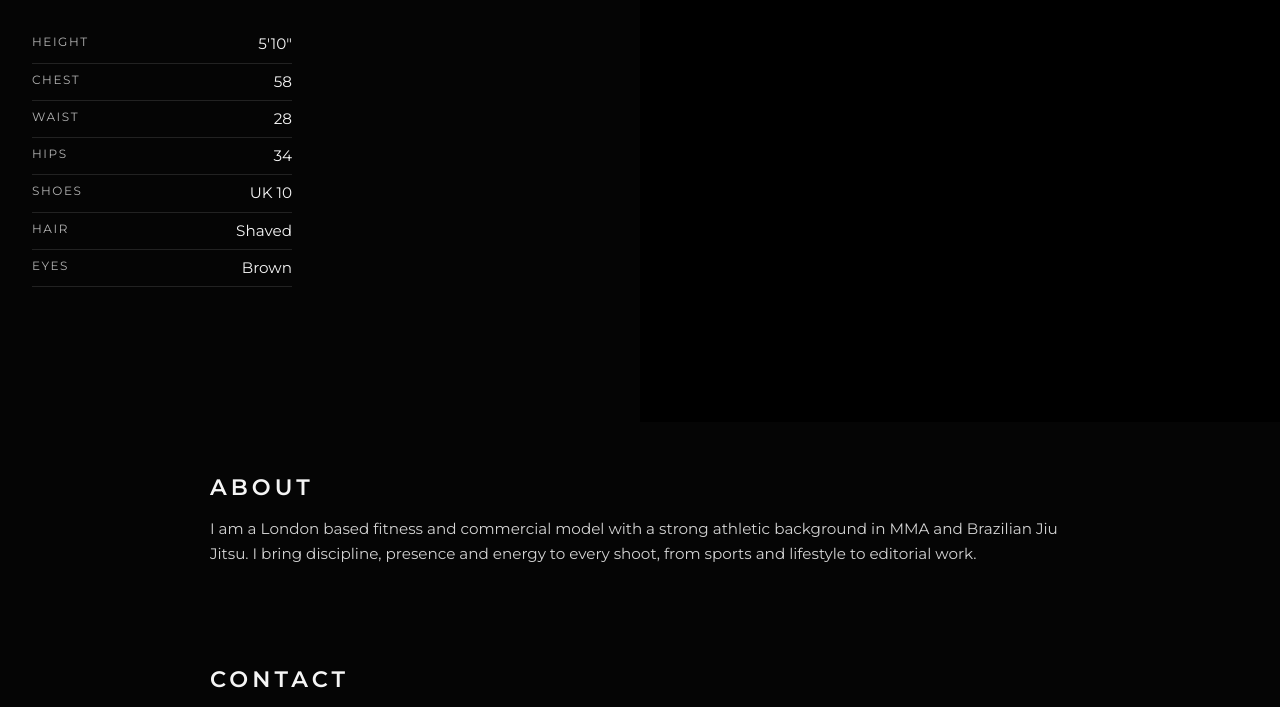
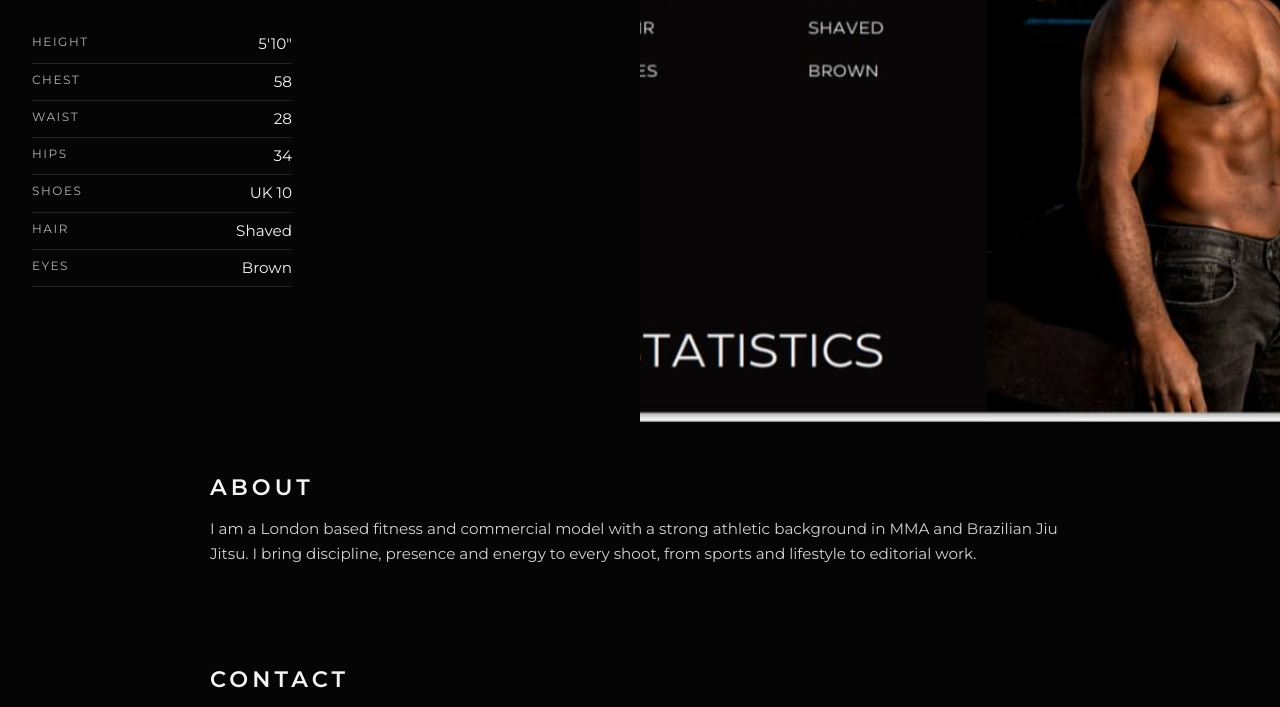
Before and after one commit to leonegao/leonardo, a plain HTML site: page index.html in a window 1280 px wide. Shown: the part 269-976 px from the top of the page. Drawn offline with Linux system fonts and the light colour scheme.

Commit message:
Change image file extension from .jpg to .jpeg

```diff
--- a/index.html
+++ b/index.html
@@ -51,7 +51,7 @@
     </div>
 
     <div class="hero-right">
-      <img src="images/leonardo.jpg" alt="Leonardo model portfolio shot" />
+      <img src="images/leonardo.jpeg" alt="Leonardo model portfolio shot" />
     </div>
   </section>
 
```
